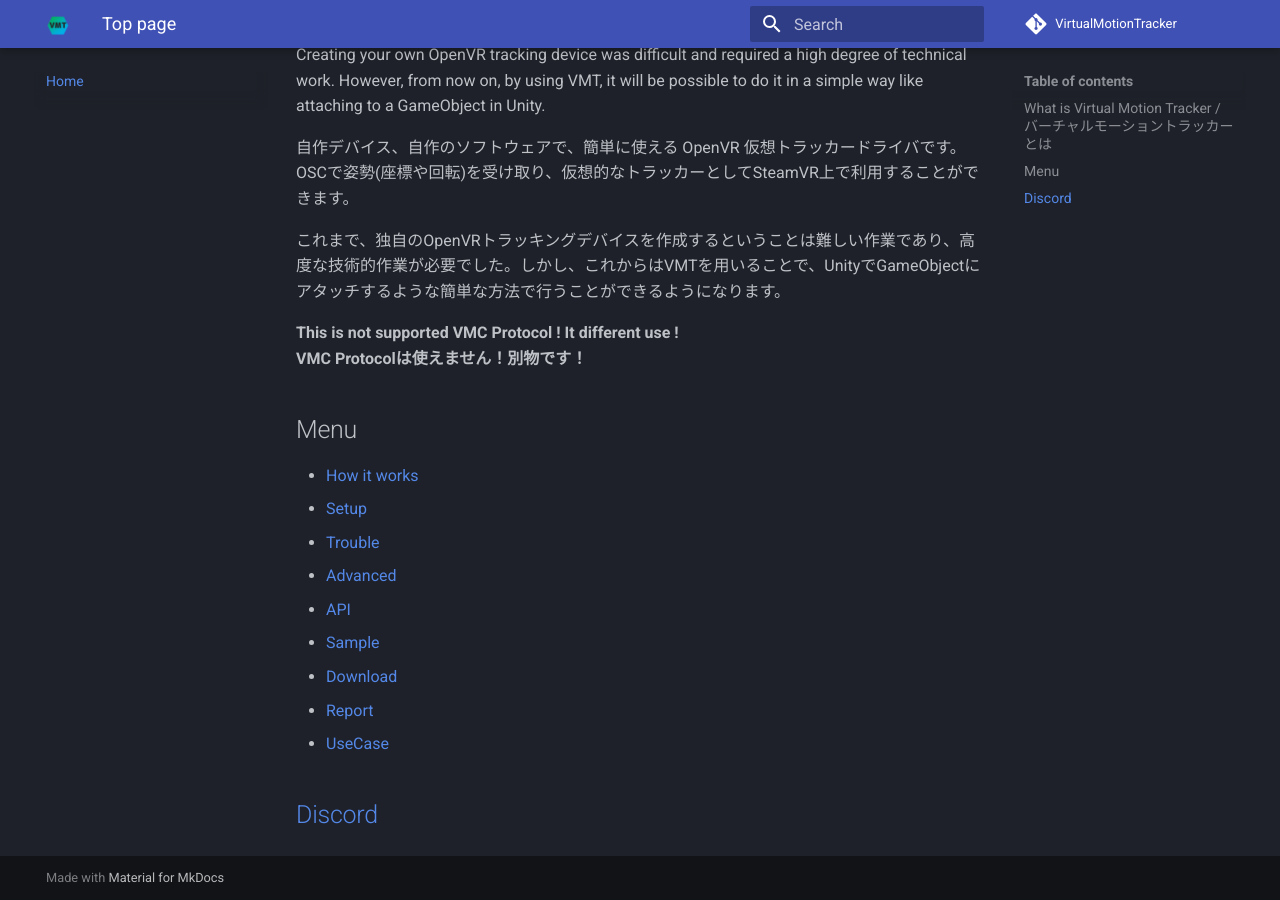
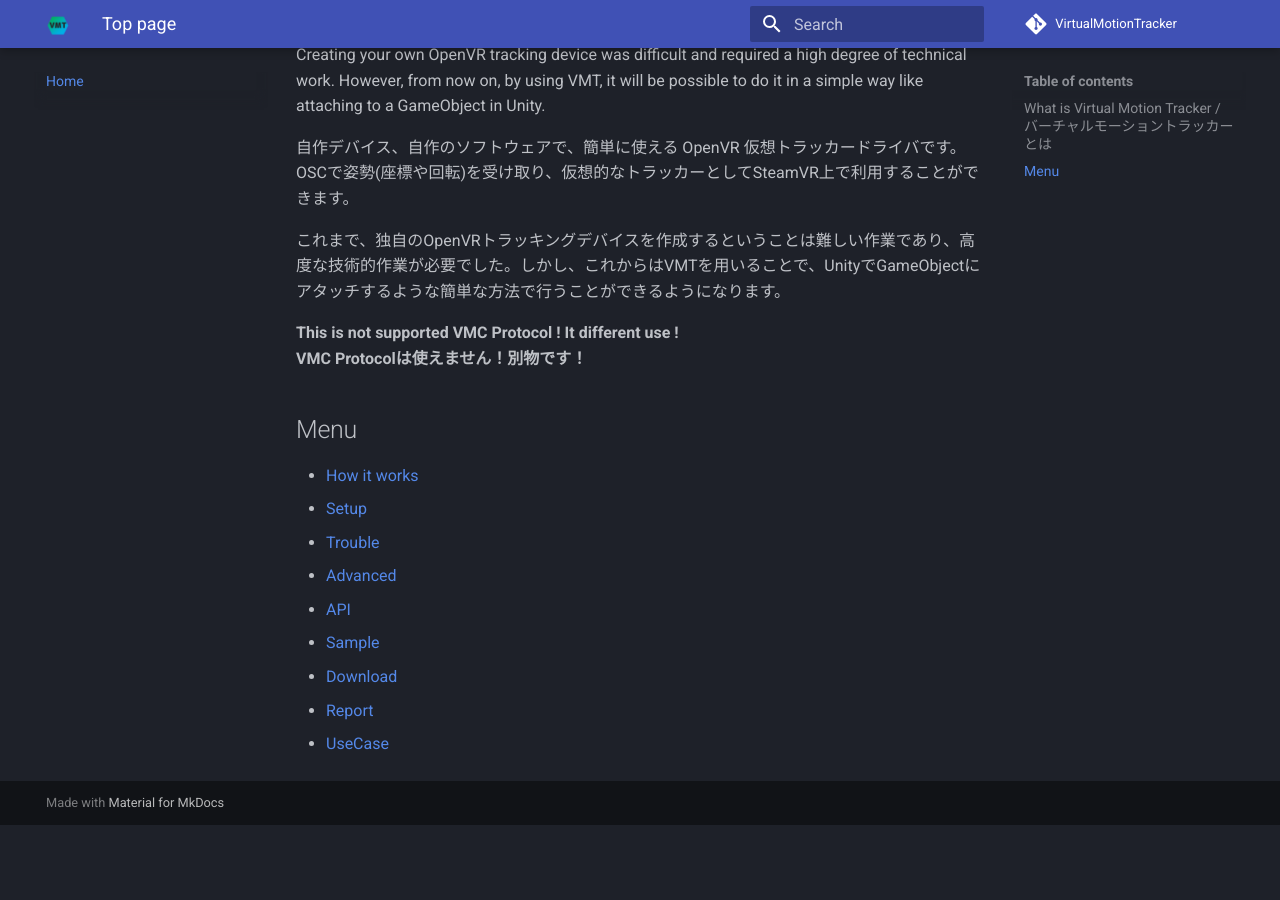
Before and after one commit to gpsnmeajp/VirtualMotionTrackerDocument, an MkDocs documentation site: the page built from docs/index.md, in a window 1280 px wide and 900 px high, scrolled down 853 px. Built offline with MkDocs 1.6.1 and Material for MkDocs 9.7.7, drawn with Linux system fonts in a browser that asks for light colours; comment, search, counter and statistics services are not loaded; after the commit the page ends 1678 px from its top, so only the background shows below that.

Commit message:
Update index.md

```diff
--- a/docs/index.md
+++ b/docs/index.md
@@ -32,5 +32,3 @@
 - [Download](download.md)
 - [Report](report.md)
 - [UseCase](usecase.md)
-
-## [Discord](https://discord.gg/nGapSR7)
```
